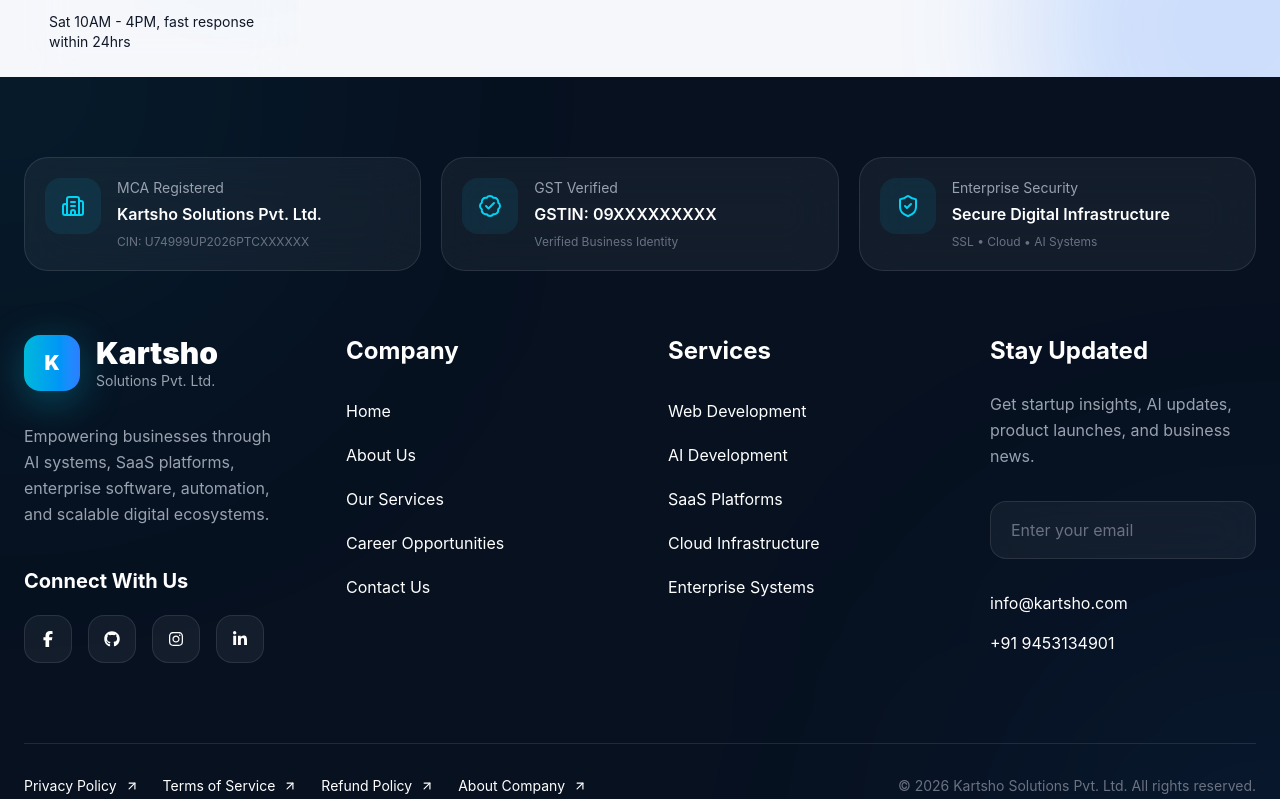
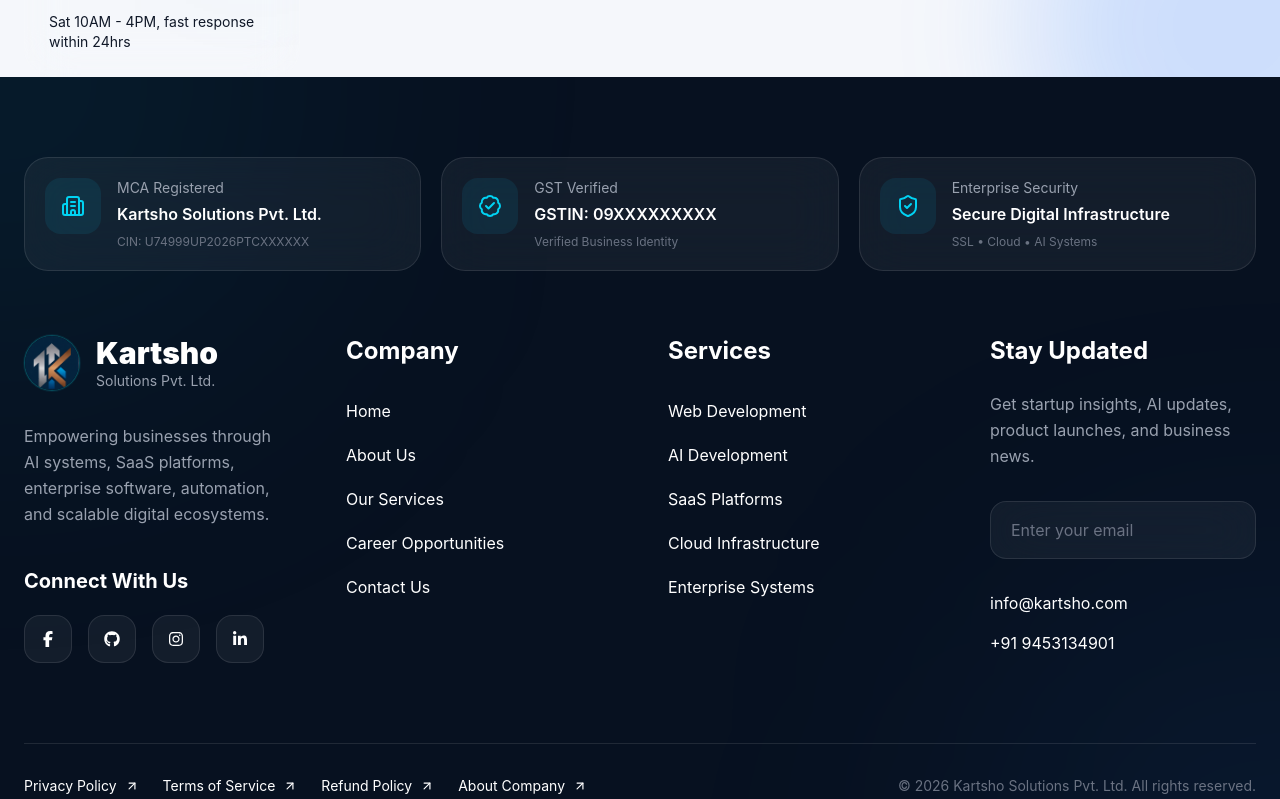
Before and after one commit to kartsho/kartshowebsiterenew, a React (Vite) app: page / in a window 1280 px wide. Shown: the part 11201-12000 px from the top of the page. Built offline with nearby package versions, Linux system fonts and the light colour scheme.

Commit message:
i fix footetr logo

```diff
--- a/src/components/layout/Footer/Footer.jsx
+++ b/src/components/layout/Footer/Footer.jsx
@@ -1,6 +1,8 @@
 import { motion } from "framer-motion";
 
 import { Link } from "react-router-dom";
+
+import logoMark from "../../../assets/logos/Kartsho K.jpeg";
 
 import {
   ArrowUpRight,
@@ -456,27 +458,29 @@
             >
               <div
                 className="
+                h-14
                 w-14
-                h-14
 
-                rounded-2xl
+                overflow-hidden
+                rounded-full
 
-                bg-gradient-to-r
-                from-cyan-500
-                to-blue-500
+                border
+                border-cyan-400/30
 
-                flex
-                items-center
-                justify-center
+                bg-[#08111a]
 
-                text-white
-                font-black
-                text-xl
-
-                shadow-[0_10px_40px_rgba(6,182,212,0.35)]
+                shadow-[0_0_0_1px_rgba(34,211,238,0.08)]
               "
               >
-                K
+                <img
+                  src={logoMark}
+                  alt="KartSho logo"
+                  className="
+                  h-full
+                  w-full
+                  object-cover
+                "
+                />
               </div>
 
               <div>
```
Also changed, not shown: 1 other file (tests, documents, lock files or other folders).
